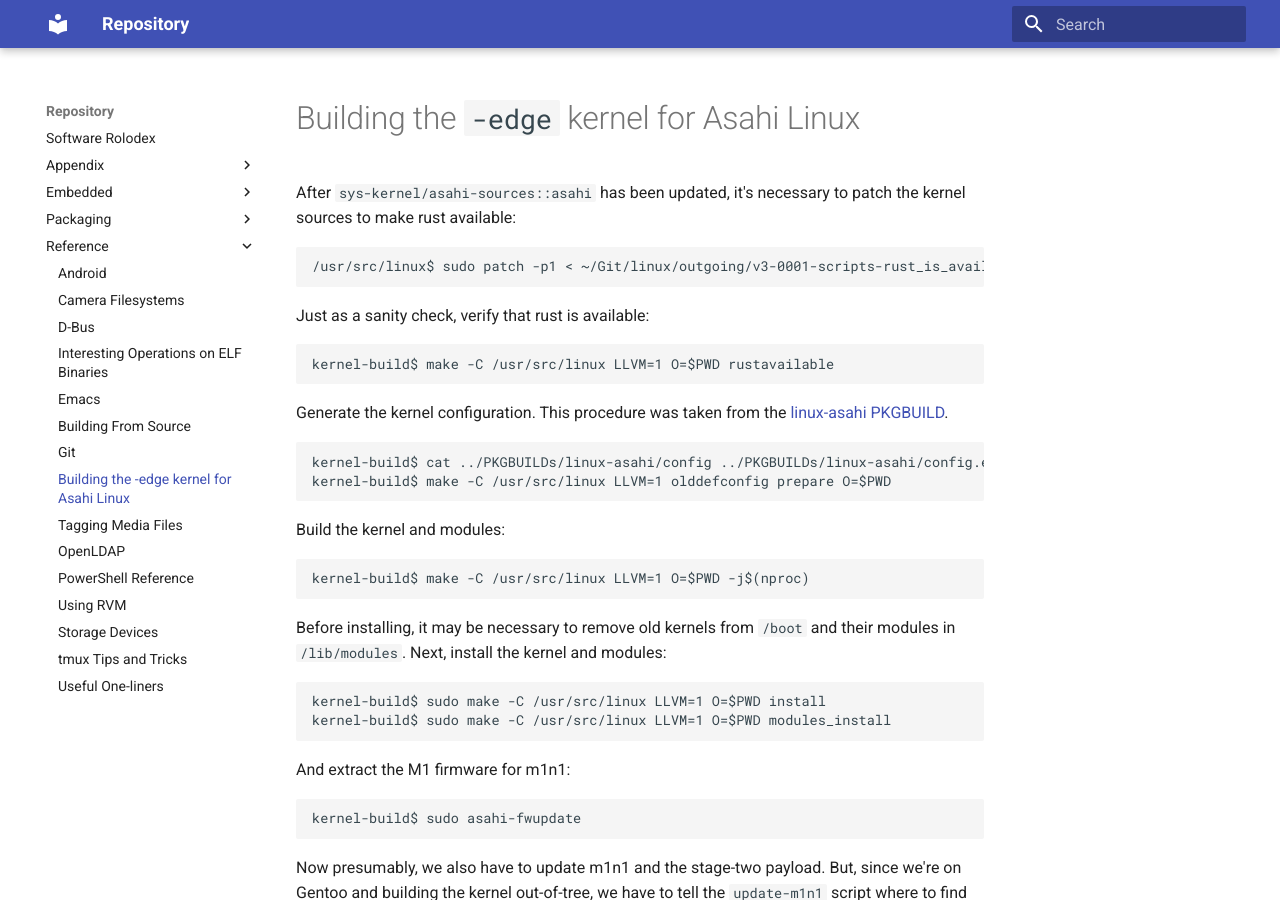
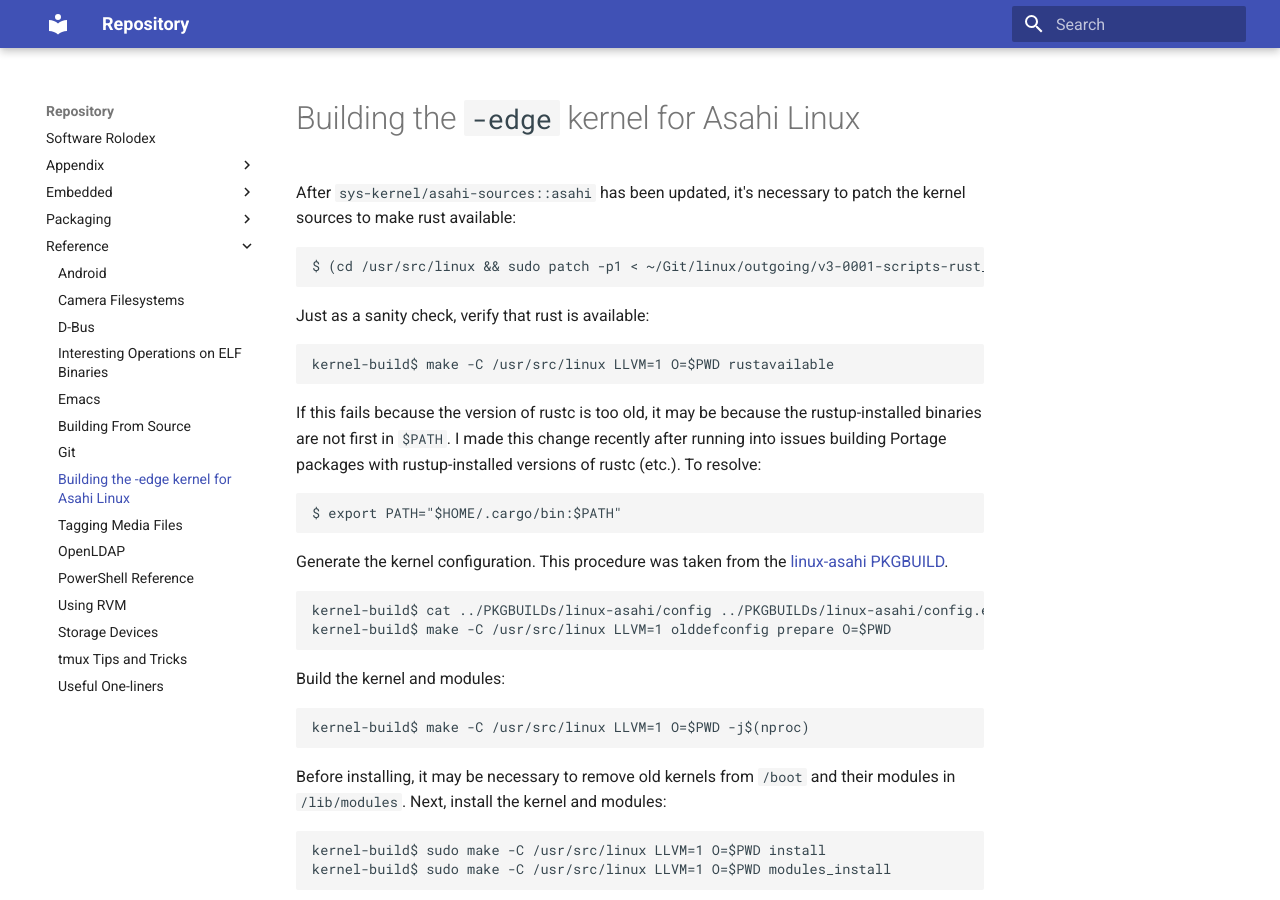
Before and after one commit to AmateurECE/twardyece-repository, an MkDocs documentation site: the page built from docs/Reference/LinuxDesktop.md, in a window 1280 px wide and 900 px high. Built offline with MkDocs 1.6.1 and Material for MkDocs 9.7.7, drawn with Linux system fonts in a browser that asks for light colours.

Commit message:
Update kernel build docs

````diff
--- a/docs/Reference/LinuxDesktop.md
+++ b/docs/Reference/LinuxDesktop.md
@@ -4,13 +4,22 @@ After `sys-kernel/asahi-sources::asahi` has been updated, it's necessary to
 patch the kernel sources to make rust available:
 
 ```bash-session
-/usr/src/linux$ sudo patch -p1 < ~/Git/linux/outgoing/v3-0001-scripts-rust_is_available-Fix-clang-version-check.patch
+$ (cd /usr/src/linux && sudo patch -p1 < ~/Git/linux/outgoing/v3-0001-scripts-rust_is_available-Fix-clang-version-check.patch)
 ```
 
 Just as a sanity check, verify that rust is available:
 
 ```bash-session
 kernel-build$ make -C /usr/src/linux LLVM=1 O=$PWD rustavailable
+```
+
+If this fails because the version of rustc is too old, it may be because the
+rustup-installed binaries are not first in `$PATH`. I made this change
+recently after running into issues building Portage packages with
+rustup-installed versions of rustc (etc.). To resolve:
+
+```bash-session
+$ export PATH="$HOME/.cargo/bin:$PATH"
 ```
 
 Generate the kernel configuration. This procedure was taken from the [linux-asahi PKGBUILD][1].
````
